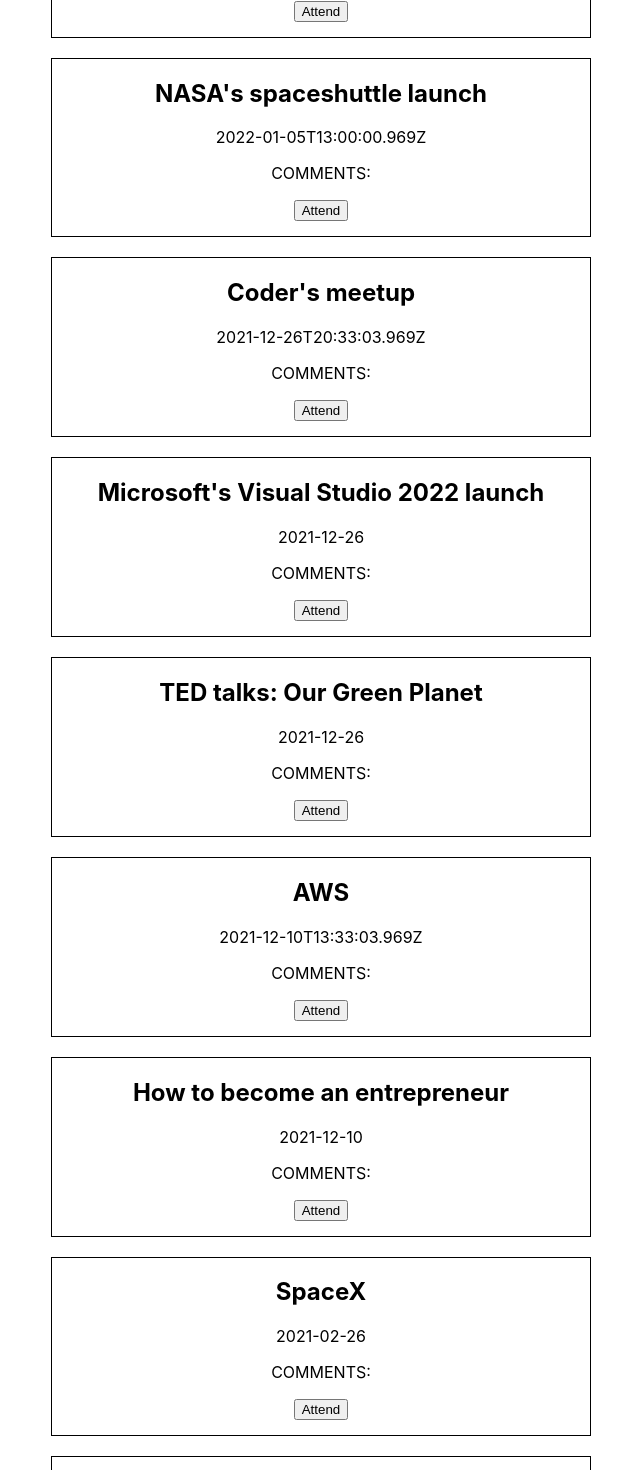
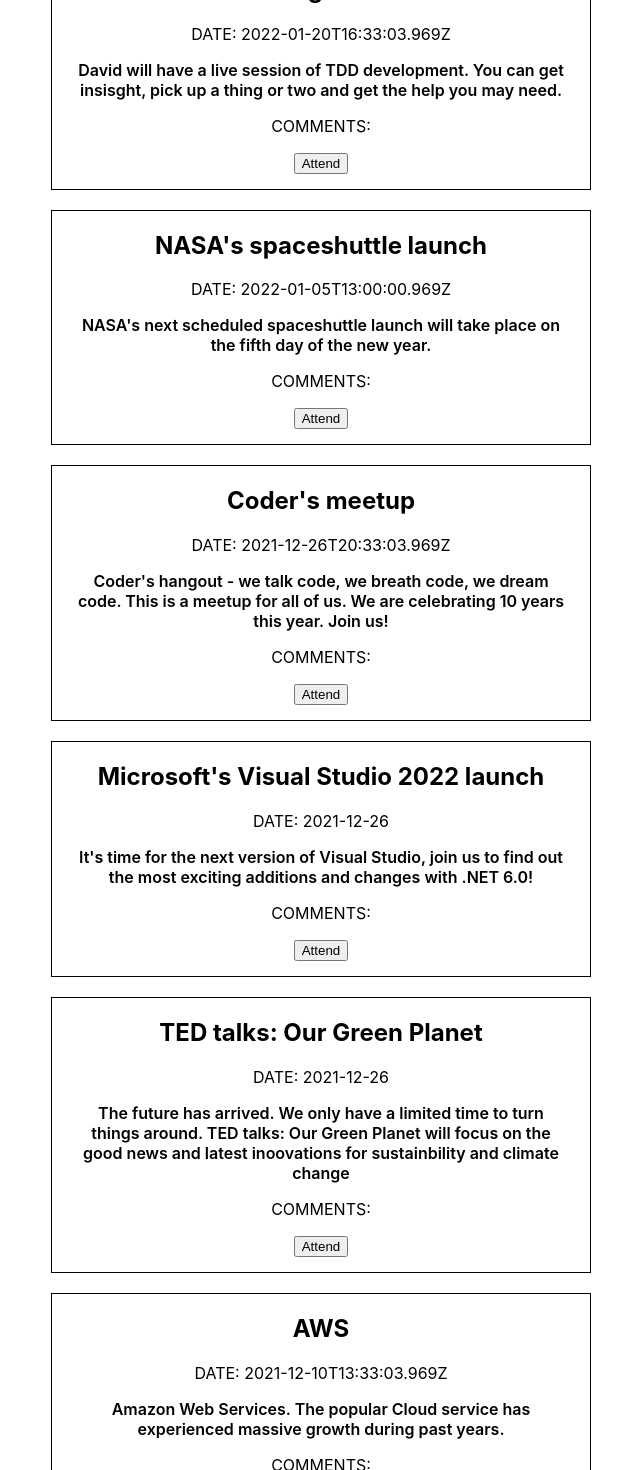
Before and after one commit to codeninjah/uppgift-design-patterns, a React (Create React App) app in the folder uppgift-design-patterns/: page / in a window 1280 px wide. Shown: the part 1000-2470 px from the top of the page, without its empty margins (319-959 px from the left). Built offline with nearby package versions, Linux system fonts and the light colour scheme.

Commit message:
More design additions

```diff
--- a/uppgift-design-patterns/src/App.css
+++ b/uppgift-design-patterns/src/App.css
@@ -135,3 +135,12 @@
   font-style: italic;
   font-size: 24px;
 }
+
+.description {
+  padding-left: 20px;
+  padding-right: 20px;
+}
+
+.description {
+  font-weight: 600;
+}
--- a/uppgift-design-patterns/src/components/MeetupItem.tsx
+++ b/uppgift-design-patterns/src/components/MeetupItem.tsx
@@ -6,11 +6,12 @@
     id: string,
     name: string,
     date: string,
+    description: string,
     comments: string[],
     addComment: (id:string, comment:string) => void
  }
 
-const MeetupItem = ({id, name, date, comments, addComment}:props) => {
+const MeetupItem = ({id, name, date, description, comments, addComment}:props) => {
     let [showButton, setShowButton]  = useState(true);
     let [showCommentary, setShowCommentary] = useState(false)
     let [showDetails, setShowDetails] = useState(false)
@@ -27,11 +28,13 @@
             <>
                 <h1>{name}</h1>
 
-                { showDetails ? <div><h3>Welcome to our event! <img src="https://www.seekpng.com/png/detail/9-93808_golden-stars-png-golden-star-transparent.png"></img></h3>
+                { showDetails ? <div><h3>Welcome to our event!</h3>
+                    <p><img src="https://www.seekpng.com/png/detail/9-93808_golden-stars-png-golden-star-transparent.png"></img></p>
                 <p className="event-details">We hope you enjoy it, we cannot wait for you to experience it and please do not forget to leave a comment or two</p></div>
                 : <></>}
 
-                <p>{date}</p>
+                <p className="date">DATE: {date}</p>
+                <p className="description">{description}</p>
                 <div>
                     <p>COMMENTS:</p>
 
@@ -43,7 +46,7 @@
                     { showButton ? <div className="attend-btn"><button onClick={attendBtnStuff} data-test="meetups-input">Attend</button></div> : <></> }
 
                             { showCommentary ? <div className="member-comment"><button data-test="meetups-comment-btn" onClick={() => addComment(id, inputComment)}>Comment</button>
-                            <input type="text" data-test="meetups-comment-field" placeholder="Your comment here" value={inputComment} onChange={(ev: React.ChangeEvent<HTMLInputElement>,) => setInputComment(ev.target.value)}></input></div> : <></> }
+                            <input type="text" data-test="meetups-comment-field" placeholder="Leave a comments" value={inputComment} onChange={(ev: React.ChangeEvent<HTMLInputElement>,) => setInputComment(ev.target.value)}></input></div> : <></> }
 
                 </div>
             </>
--- a/uppgift-design-patterns/src/components/MeetupsView.tsx
+++ b/uppgift-design-patterns/src/components/MeetupsView.tsx
@@ -62,7 +62,7 @@
                     meetups.filter((item: any) => item.date.includes(inputValue)).map((item: any) =>
                             <li>
                                  <article key={item.id}>
-                                    <MeetupItem key={item.id} id={item.id} name={item.name} date={item.date} comments={item.comments} addComment={(id, comment) => addComment(id, comment)} />
+                                    <MeetupItem key={item.id} id={item.id} name={item.name} date={item.date} description={item.description} comments={item.comments} addComment={(id, comment) => addComment(id, comment)} />
                                 </article>
                             </li>
                         )
--- a/uppgift-design-patterns/src/database.json
+++ b/uppgift-design-patterns/src/database.json
@@ -4,60 +4,70 @@
             "id": "12345",
             "name": "AWS",
             "date": "2021-12-10T13:33:03.969Z",
+            "description": "Amazon Web Services. The popular Cloud service has experienced massive growth during past years.",
             "comments": []
         },
         {
             "id": "123456",
             "name": "Code along with David",
             "date": "2022-01-20T16:33:03.969Z",
+            "description": "David will have a live session of TDD development. You can get insisght, pick up a thing or two and get the help you may need.",
             "comments": []
         },
         {
             "id": "1234567",
             "name": "Coder's meetup",
             "date": "2021-12-26T20:33:03.969Z",
+            "description": "Coder's hangout - we talk code, we breath code, we dream code. This is a meetup for all of us. We are celebrating 10 years this year. Join us!",
             "comments": []
         },
         {
             "id": "12345678",
             "name": "NASA's spaceshuttle launch",
             "date": "2022-01-05T13:00:00.969Z",
+            "description": "NASA's next scheduled spaceshuttle launch will take place on the fifth day of the new year. ",
             "comments": []
         },
         {
             "id": "123456789",
             "name": "Elon's next big announcement",
             "date": "2020-12-26T19:30:00.969Z",
+            "description": "Elon Musk has something big for us in store. After Tesla, SpaceX and Hyperloop, he's going to revolutionise the stock- and banking- markets. What's next?",
             "comments": []
         },
         {
             "id": "1234567890",
             "name": "Microsoft's Visual Studio 2022 launch",
             "date": "2021-12-26",
+            "description": "It's time for the next version of Visual Studio, join us to find out the most exciting additions and changes with .NET 6.0!",
             "comments": []
         },
         {
             "id": "0123456",
             "name": "SpaceX",
             "date": "2021-02-26",
+            "description": "SpaceX is already a success, with people sent into space. This meetup will feature a lecture about how the program plans to build bases on the Moon and on March.",
             "comments": []
         },
         {
             "id": "01234567",
             "name": "How to become an entrepreneur",
             "date": "2021-12-10",
+            "description": "All you need to know for gaining a healthy entreprenour- mindset and become succesfull running your own company.",
             "comments": []
         },
         {
             "id": "012345678",
             "name": "TED talks: Our Green Planet",
             "date": "2021-12-26",
+            "description": "The future has arrived. We only have a limited time to turn things around. TED talks: Our Green Planet will focus on the good news and latest inoovations for sustainbility and climate change",
             "comments": []
         },
         {
             "id": "0123456789",
             "name": "CryptoTalks",
             "date": "2022-01-26",
+            "description": "Bitcoin or Dogecoin? How does Crypto Currency work? What's Bitcoin mining? Why can a Bitcoin cost $10,000 sometimes and plunge to $3,000? Which currency is the next Bitcoin? How does it change banking and finance?",
             "comments": []
         }
     ]
```
Also changed, not shown: 1 other file (tests, documents, lock files or other folders).
